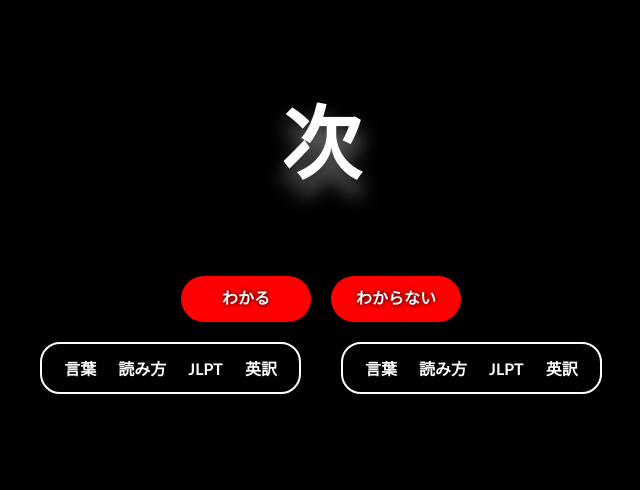
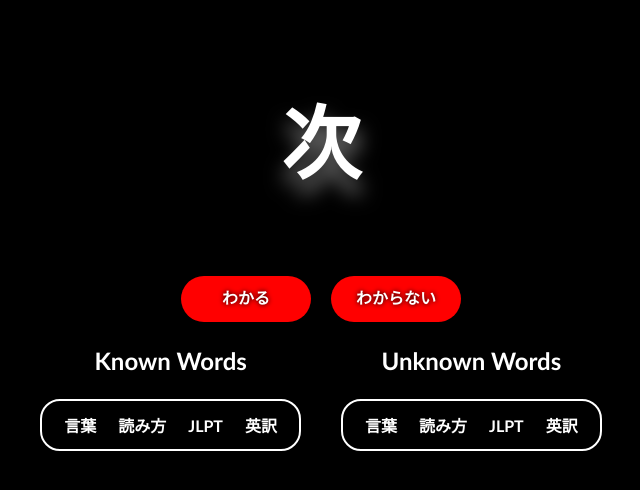
Before and after one commit to EricZhao9482/Goiryoku, a React (Vite) app: page / in a window 1280 px wide. Both pictures are taken after a click on the element "Begin". Shown: the top 490 px of the page, without its empty margins (319-959 px from the left). Built offline with nearby package versions, Linux system fonts and the light colour scheme.

Commit message:
fixed the table growth issues

```diff
--- a/src/components/DifficultySelect.jsx
+++ b/src/components/DifficultySelect.jsx
@@ -4,6 +4,7 @@ function DifficultySelect( {onHomeScreen, updateDiffSelectFunc} ) {
 
     const difficultyLevels = ["N5", "N4", "N3", "N2", "N1"];
 
+    // TODO: make this use the map function for scalability
     let selectedMap = new Map( [
                                 ["N5", false],
                                 ["N4", false],
--- a/src/components/WordLists.jsx
+++ b/src/components/WordLists.jsx
@@ -4,6 +4,8 @@ function WordLists( {onHomeScreen, knownWordsList, unknownWordsList} ) {
 
     return (
         <div id="word-list-container" className={`center word-list-container ${onHomeScreen ? "hide" : "fade-in-from-bottom"}`}>
+            <div>
+                <p>Known Words</p>
                 <table id="known-words-table">
                     <tr>
                         <th>言葉</th>
@@ -21,6 +23,9 @@ function WordLists( {onHomeScreen, knownWordsList, unknownWordsList} ) {
                     )
                 )}
                 </table>
+            </div>
+            <div>
+                <p>Unknown Words</p>
                 <table id="unknown-words-table">
                     <tr>
                         <th>言葉</th>
@@ -39,6 +44,7 @@ function WordLists( {onHomeScreen, knownWordsList, unknownWordsList} ) {
                 )}
                 </table>
             </div>
+        </div>
     )
 }
 
--- a/src/css/styling.css
+++ b/src/css/styling.css
@@ -199,7 +199,6 @@ td {
 
 .word-list-container {
     display: flex;
-    border-collapse: collapse;
     flex-wrap: wrap-reverse;
 }
 
```
Lines whose indentation alone changed are shown as unchanged.
